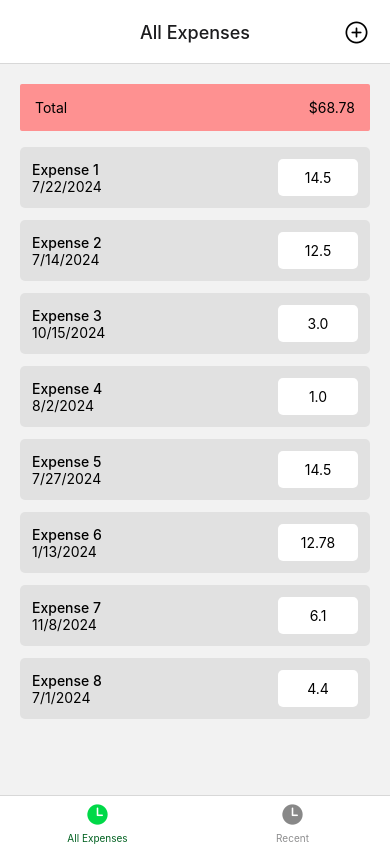
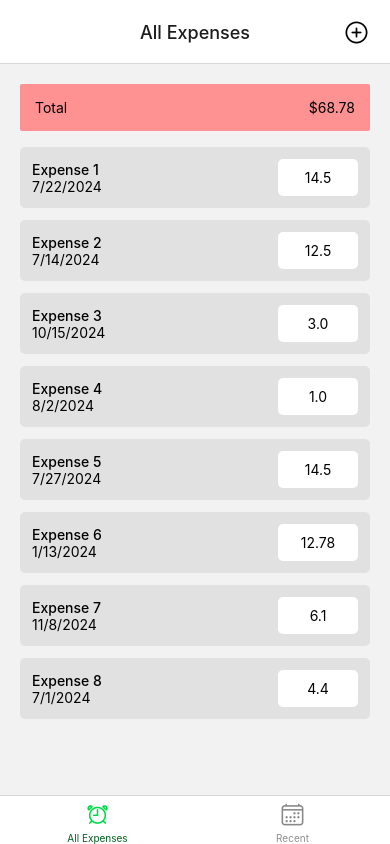
Before and after one commit to agustingarate/rn-expense-tracker, a React Native app: screen / in a window 390 px wide. Built offline with nearby package versions, Linux system fonts and the light colour scheme.

Commit message:
MODIFY tab's icons

```diff
--- a/App.tsx
+++ b/App.tsx
@@ -21,11 +21,19 @@ export default function App() {
   const Stack = createStackNavigator<StackParams>();
 
   function HandleTab() {
-    const navigation = useNavigation<StackNavigationProp<StackParams>>();
-
     return (
       <Tab.Navigator
-        screenOptions={{
+        screenOptions={({ route, navigation }) => {
+          const icon = () => {
+            switch (route.name) {
+              case "AllExpenses":
+                return "alarm-outline";
+              case "RecentExpenses":
+                return "calendar-outline";
+            }
+          };
+
+          return {
             tabBarStyle: {
               position: "static",
             },
@@ -49,11 +57,12 @@ export default function App() {
               return (
                 <Ionicons
                   color={focused ? "#00d948" : "#888888"}
-                name="time"
+                  name={icon()}
                   size={size}
                 ></Ionicons>
               );
             },
+          };
         }}
       >
         <Tab.Screen
```
Lines whose indentation alone changed are shown as unchanged.
